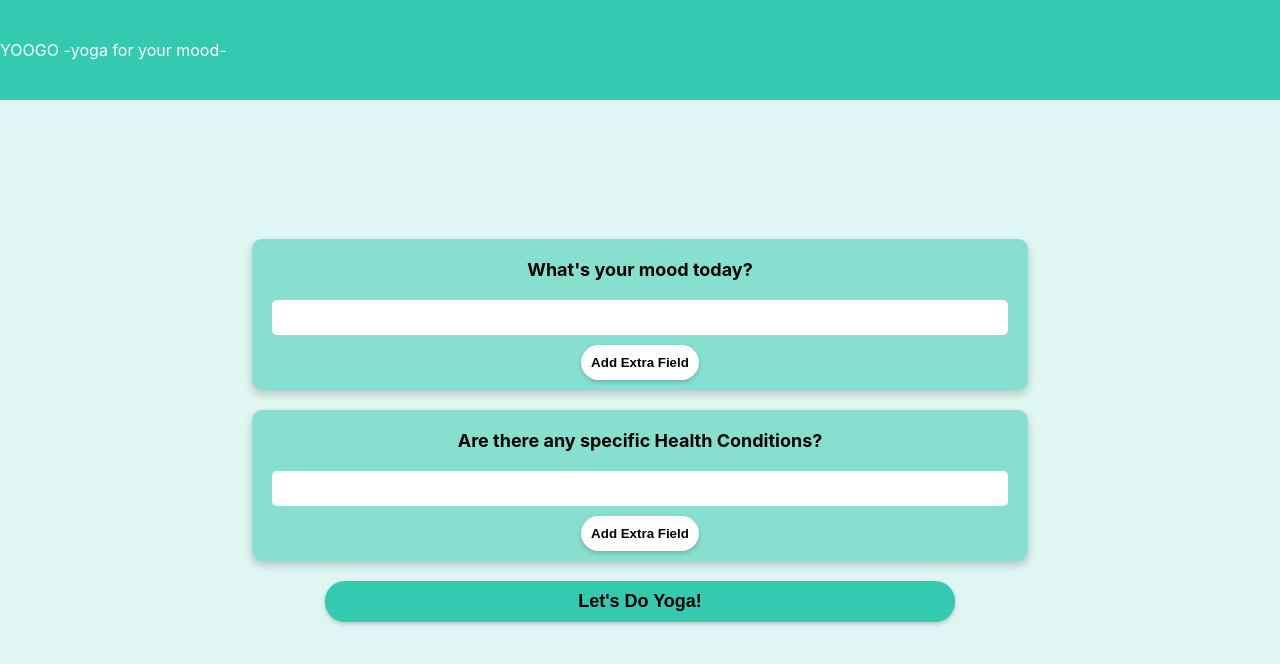
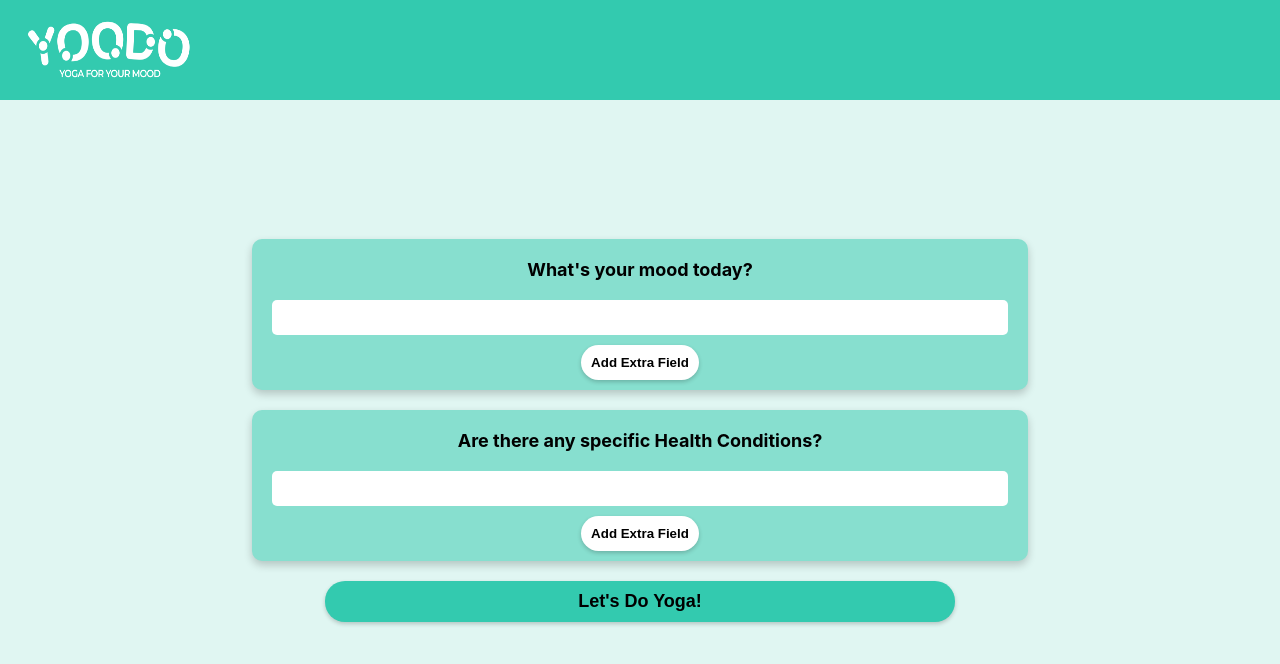
Before and after one commit to pepkh/Yoodo, a React (Create React App) app in the folder frontend/: page / in a window 1280 px wide. Shown: the top 664 px of the page. Built offline with nearby package versions, Linux system fonts and the light colour scheme.

Commit message:
add logo

```diff
--- a/frontend/src/components/NavBar.js
+++ b/frontend/src/components/NavBar.js
@@ -1,12 +1,11 @@
 import './NavBar.css'
+import logo from '../images/Yoodo_logo.png'
 
 export const NavBar = () => {
     return (
         <div className="navbar">
             {/* icon and main options */}
-            <div className="">
-            <p>YOOGO -yoga for your mood-</p>
-            </div>
+            <img src={logo} alt="" width={220} height={150}></img>
         </div>
     );
 };
```
